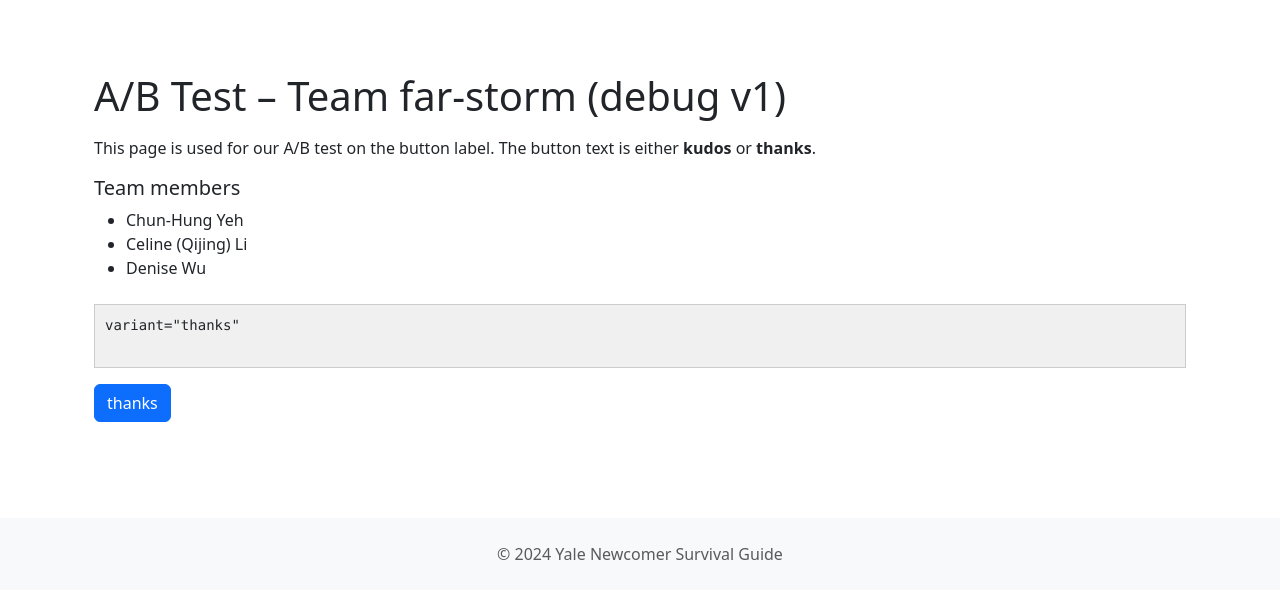
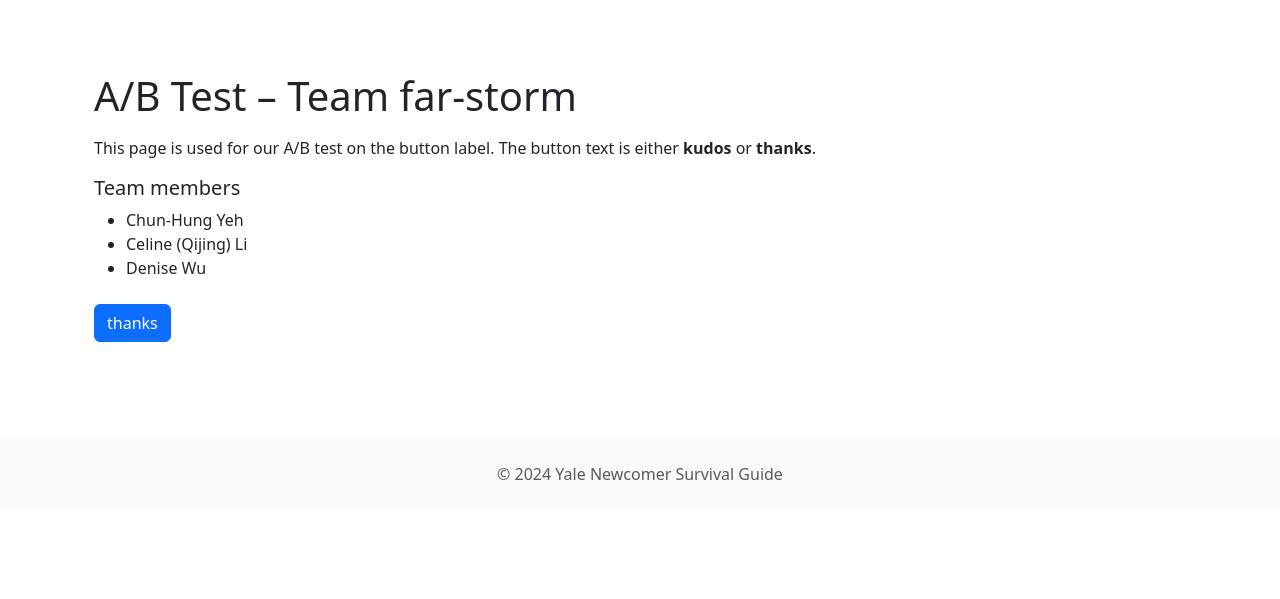
Before and after one commit to she24731/far-storm-project, a Django app: page /218b7ae/ in a window 1280 px wide. Shown: the part 56-655 px from the top of the page. Run offline with Django 4.2, Linux system fonts and the light colour scheme; data comes from the database, SQL or seed files in the repository.

Commit message:
Clean up AB test debug code and finalize production page. Add A/B test summary dashboard in Django admin

```diff
--- a/config/urls.py
+++ b/config/urls.py
@@ -14,8 +14,6 @@ urlpatterns = [
     path('admin/', admin.site.urls),
     path('218b7ae/', views.abtest_view, name='abtest'),  # A/B test endpoint for team far-storm
     path('218b7ae/click/', views.abtest_click, name='abtest_click'),  # A/B test click logging endpoint
-    # TEMPORARY: Remove after running migrations on Render
-    path('run-migrations-secret-483c9a/', views.run_migrations, name='run_migrations'),
     path('', include('core.urls')),
 ]
 
--- a/core/views.py
+++ b/core/views.py
@@ -12,10 +12,8 @@ from django.contrib.auth.models import Group
 from django.contrib import messages
 from django.db.models import Q
 from django.utils import timezone
-from django.http import JsonResponse, HttpResponse
+from django.http import JsonResponse
 from django.views.decorators.csrf import csrf_exempt
-from django.core.management import call_command
-from io import StringIO
 import random
 from .models import Category, Post, Bookmark, ExternalLink
 from .forms import PostForm, UserRegistrationForm
@@ -457,10 +455,6 @@ def abtest_view(request):
             # Randomly choose variant (50/50) if no cookie
             variant = random.choice(['kudos', 'thanks'])
 
-    # TEMPORARY DEBUG LOGGING - Remove after debugging
-    print("A/B DEBUG — force_param:", force_param)
-    print("A/B DEBUG — cookie_variant:", cookie_variant)
-    print("A/B DEBUG — final variant:", variant)
 
     # Get session identifier (use cookie if available, otherwise use IP)
     session_id = request.COOKIES.get('ab_variant', '')
@@ -564,43 +558,3 @@ def abtest_click(request):
         return JsonResponse({'status': 'logged'})
     except Exception as e:
         return JsonResponse({'error': str(e)}, status=500)
-
-
-# ============================================================================
-# TEMPORARY MIGRATION VIEW - REMOVE AFTER RUNNING MIGRATIONS ON RENDER
-# ============================================================================
-# This view allows running migrations via browser since Render free tier
-# doesn't provide shell access. DELETE THIS AFTER MIGRATIONS ARE APPLIED.
-# ============================================================================
-
-def run_migrations(request):
-    """
-    TEMPORARY: Run Django migrations via browser endpoint.
-
-    URL: /run-migrations-secret-483c9a/
-    Only allows GET requests.
-    Returns migration output as plain text.
-
-    SECURITY WARNING: This endpoint is not protected. It's a temporary
-    workaround for Render free tier limitations. DELETE IMMEDIATELY after
-    running migrations.
-    """
-    if request.method != 'GET':
-        return HttpResponse('Only GET requests allowed', status=405)
-
-    # Capture command output
-    output = StringIO()
-
-    try:
-        # Run migrations
-        call_command('migrate', stdout=output, stderr=output, verbosity=2)
-        output_value = output.getvalue()
-
-        # Return output as plain text
-        response_text = f"=== MIGRATIONS COMPLETED ===\n\n{output_value}"
-        return HttpResponse(response_text, content_type='text/plain')
-
-    except Exception as e:
-        # Return error as plain text instead of 500 page
-        error_text = f"=== MIGRATION ERROR ===\n\nError: {str(e)}\n\nTraceback:\n{repr(e)}"
-        return HttpResponse(error_text, content_type='text/plain', status=500)
--- a/templates/core/abtest.html
+++ b/templates/core/abtest.html
@@ -4,7 +4,7 @@
 
 {% block content %}
   <div class="container py-5">
-    <h1 class="mb-3">A/B Test – Team far-storm (debug v1)</h1>
+    <h1 class="mb-3">A/B Test – Team far-storm</h1>
     <p class="mb-3">
       This page is used for our A/B test on the button label.
       The button text is either <strong>kudos</strong> or <strong>thanks</strong>.
@@ -18,11 +18,6 @@
     </ul>
 
     <div class="mt-4">
-      {# TEMPORARY DEBUG BLOCK - Remove after confirming forced variant works #}
-      <pre id="debug" style="background: #f0f0f0; padding: 10px; border: 1px solid #ccc;">
-variant="{{ variant }}"
-      </pre>
-
       <button id="abtest" class="btn btn-primary" data-variant="{{ variant }}">
         {{ variant }}
       </button>
@@ -33,7 +28,7 @@ variant="{{ variant }}"
   <script>
     (function() {
       const variant = "{{ variant }}";
-      const experiment = 'button_label_kudos_vs_thanks';
+      const experiment = "button_label_kudos_vs_thanks";
       const pagePath = "/218b7ae/";
 
       // Helper function to get CSRF token from cookies
```
